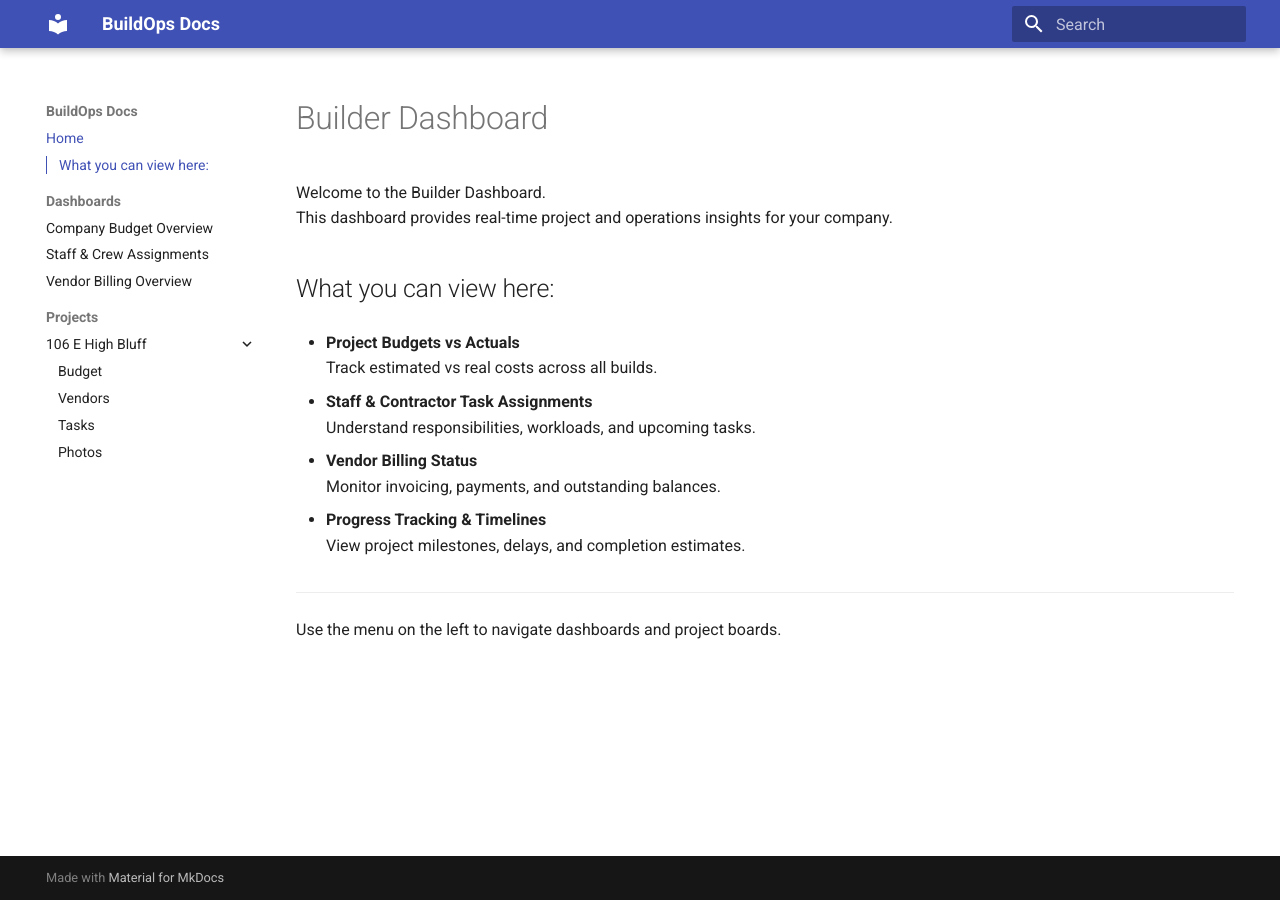
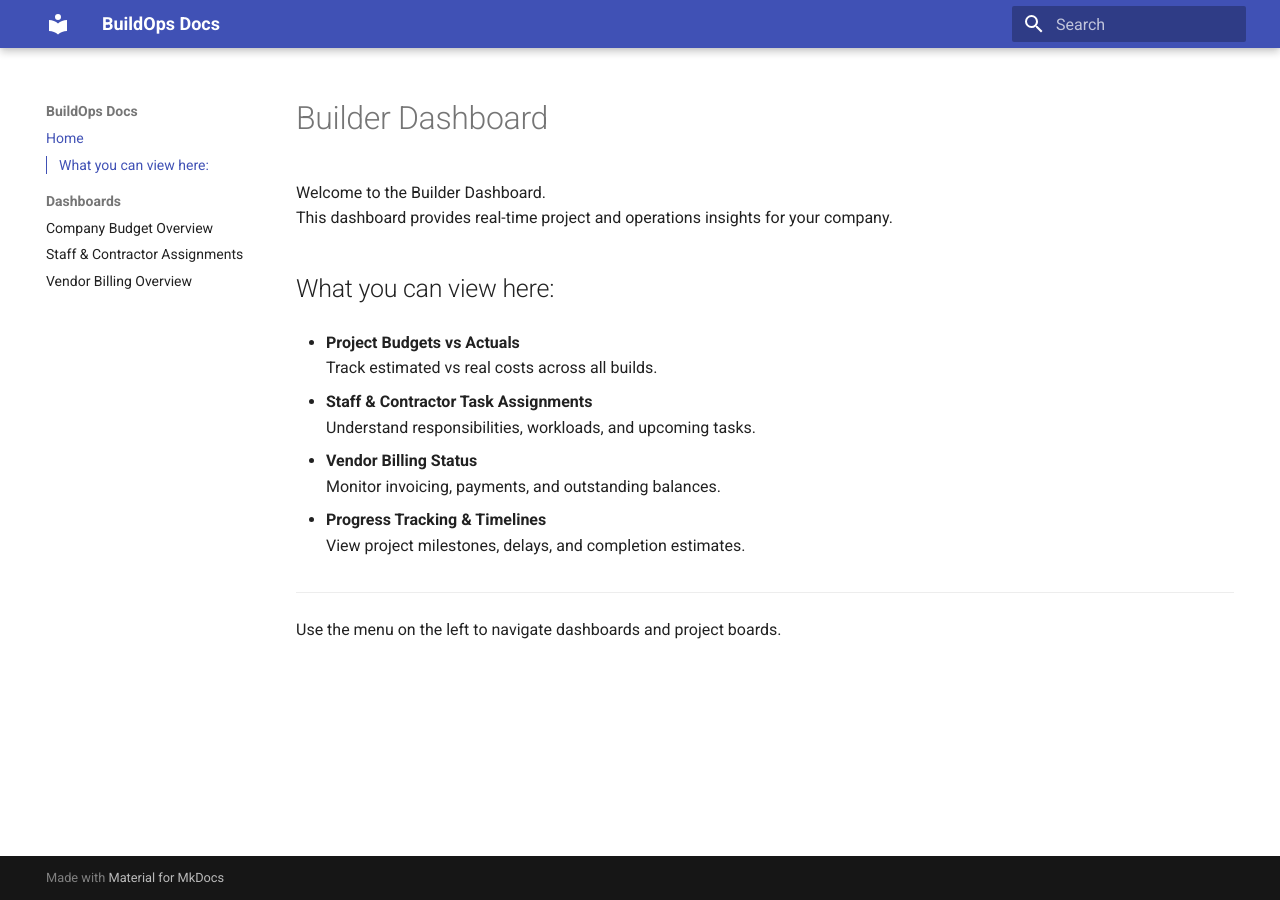
Before and after one commit to SECDevelopmentLLC/builder-dashboard, an MkDocs documentation site: the page built from docs/index.md, in a window 1280 px wide. Built offline with MkDocs 1.6.1 and Material for MkDocs 9.7.7, drawn with Linux system fonts in a browser that asks for light colours.

Commit message:
Update mkdocs.yml

```diff
--- a/mkdocs.yml
+++ b/mkdocs.yml
@@ -13,14 +13,5 @@ nav:
   - Home: index.md
   - Dashboards:
       - Company Budget Overview: dashboards/company-budget.md
-      - Staff & Crew Assignments: dashboards/staff-assignments.md
+      - Staff & Contractor Assignments: dashboards/staff-assignments.md
       - Vendor Billing Overview: dashboards/vendor-billing.md
-  - Projects:
-      - 106 E High Bluff:
-          - Budget: projects/106-e-high-bluff/budget.md
-          - Vendors: projects/106-e-high-bluff/vendors.md
-          - Tasks: projects/106-e-high-bluff/tasks.md
-          - Photos: projects/106-e-high-bluff/photos.md
-
-docs_dir: docs
-site_dir: site
```
